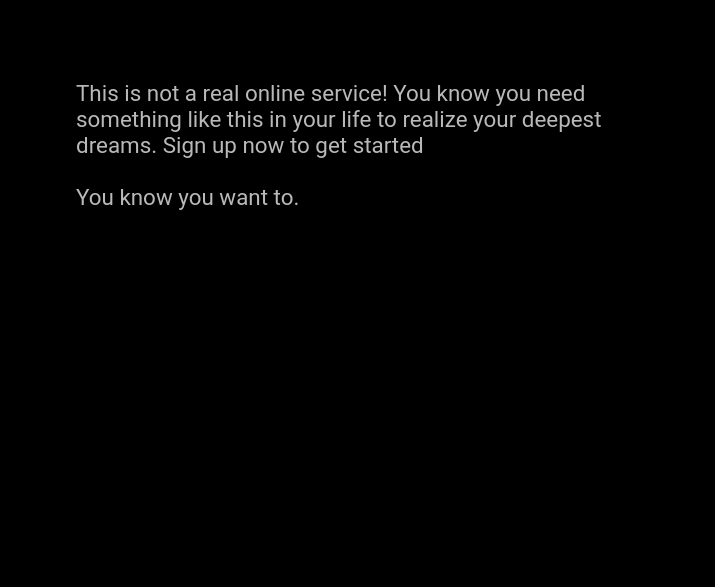
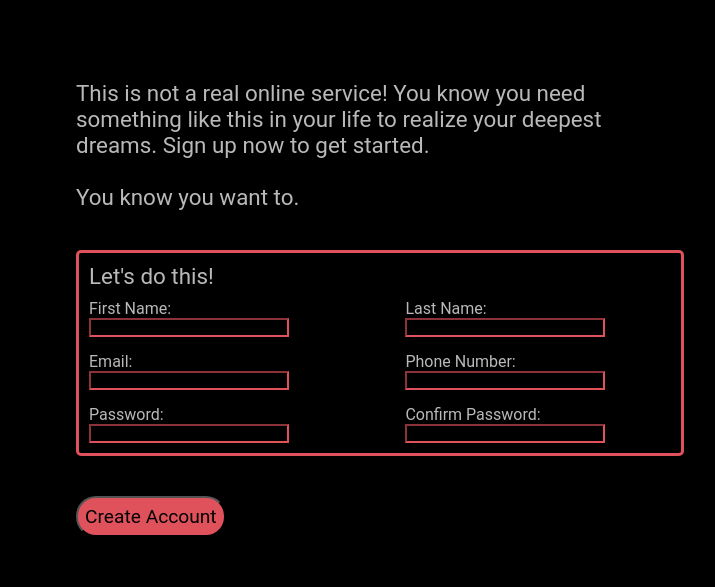
Before and after one commit to NeilB1ju/odin-sign-up-form, a plain HTML site: page index.html in a window 1280 px wide. Shown: the top 587 px of the page, 516-1231 px from the left. Drawn offline with Linux system fonts and the light colour scheme.

Commit message:
Initial Commit

```diff
--- a/index.html
+++ b/index.html
@@ -12,7 +12,49 @@
         <div class="image"></div>
 
         <div class="content">
-            <p>This is not a real online service! You know you need something like this in your life to realize your deepest dreams. Sign up now to get started<br><br>You know you want to.</p>
+            <p class="header-text">This is not a real online service! You know you need something like this in your life to realize your deepest dreams. Sign up now to get started.<br><br>You know you want to.</p>
+
+            <div class="form">
+                <p>Let's do this!</p>
+                <form id="registration">
+
+                    <div class="form-wrapper">
+                        <div class="form-element">
+                            <label for="first_name">First Name:</label>
+                            <input type="text" id="first_name" name="first_name">
+                        </div>
+                        <div class="form-element">
+                            <label for="last_name">Last Name:</label>
+                            <input type="text" id="last_name" name="last_name">
+                        </div>
+                    </div>
+
+                    <div class="form-wrapper">
+                        <div class="form-element">
+                            <label for="email">Email:</label>
+                            <input type="email" id="email" name="email">
+                        </div>
+                        <div class="form-element">
+                            <label for="phone_number">Phone Number:</label>
+                            <input type="number" id="phone_number" name="phone_number">
+                        </div>
+                    </div>
+
+                    <div class="form-wrapper">
+                        <div class="form-element">
+                            <label for="password">Password:</label>
+                            <input type="password" id="password" name="password">
+                        </div>
+                        <div class="form-element">
+                            <label for="confirm-password">Confirm Password:</label>
+                            <input type="password" id="confirm-password" name="confirm-password">
+                        </div>
+                    </div>
+                </form>
+            </div>
+
+            <button type="submit" form="registration">Create Account</button>
+
         </div>
 
 
--- a/style.css
+++ b/style.css
@@ -30,11 +30,58 @@
 .content{
     width:60%;
     padding: 80px;
-    display: flex;
-    flex-direction: column;
 }
 
 
 p{
     font-size: 1.4rem;
 }
+
+
+.header-text{
+    padding-bottom: 40px;
+}
+
+
+.form{
+    width: 100%;
+    border: 3px solid var(--form-background);
+    border-radius: 5px;
+    box-shadow: 1px 1px 0 5 var(--form-background);
+    display: flex;
+    flex-wrap: wrap;
+    flex-direction: column;
+    gap: 10px;
+    padding: 10px;
+}
+
+form{
+    display: flex;
+    flex-direction: column;
+    gap: 15px;
+}
+
+.form-element{
+    display: flex;
+    flex-direction: column;
+}
+
+.form-wrapper{
+    display: flex;
+    gap: 20%;
+}
+
+input{
+    border-color: var(--form-background);
+    width: max(100%,200px);
+}
+
+
+button{
+    background-color: var(--form-background);
+    margin-top: 40px;
+    font-size: 1.2rem;
+    padding: 7px;
+    border-radius: 20px;
+    color: black;
+}
```
